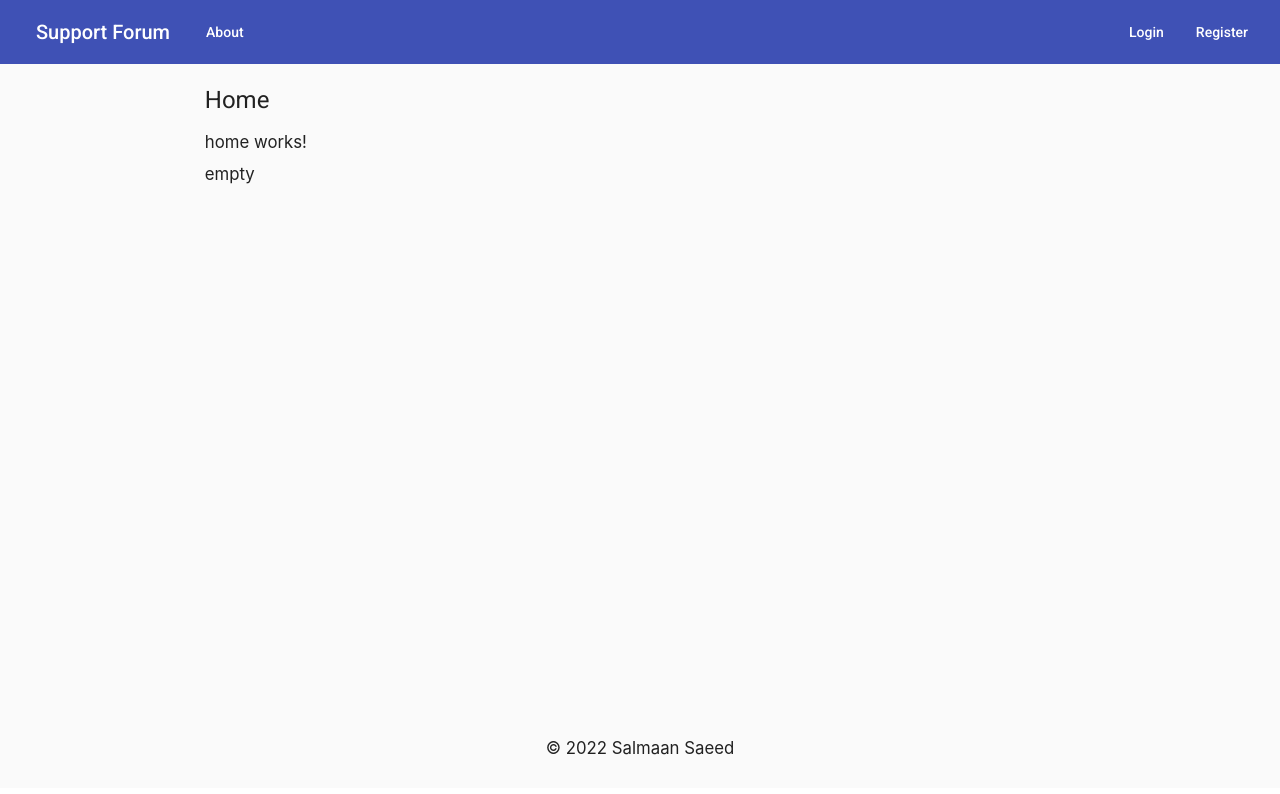
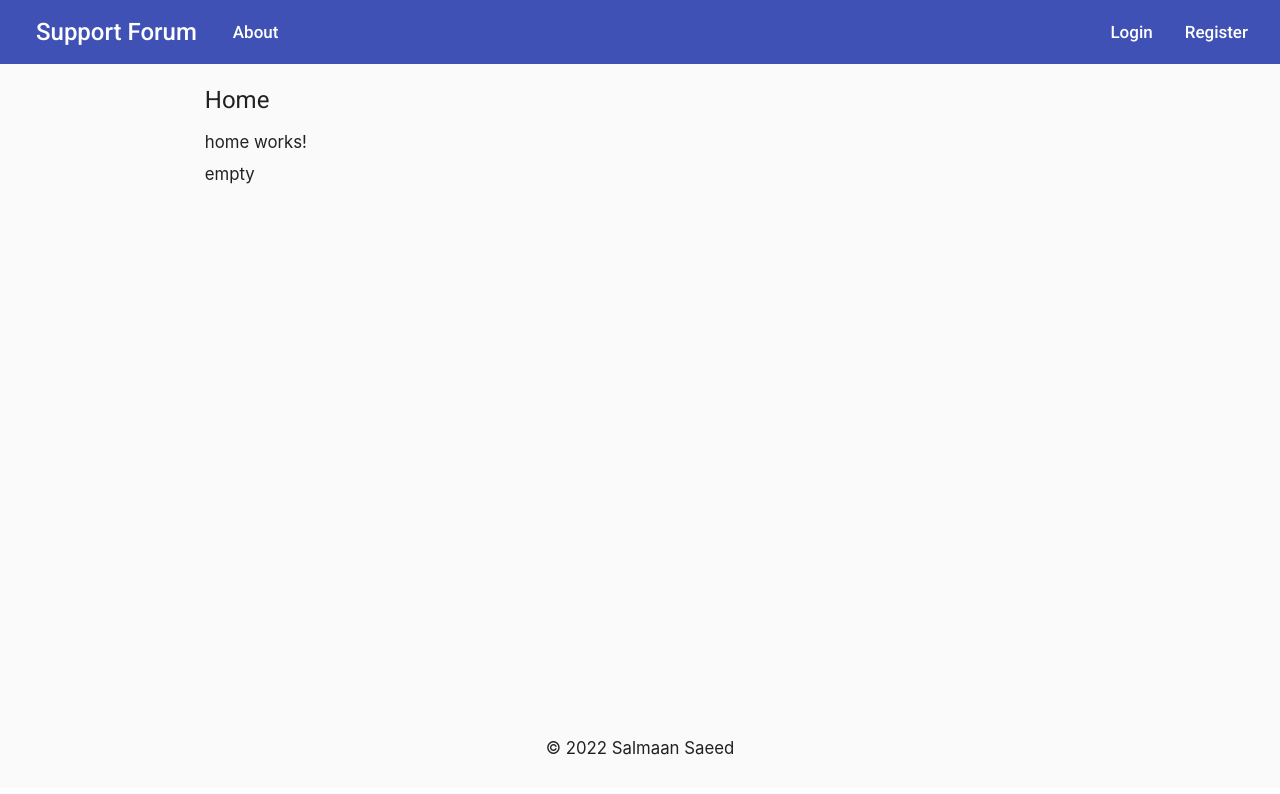
Before and after one commit to sagedemage/SupportForum, an Angular app in the folder frontend/: page / in a window 1280 px wide. Shown: the top 794 px of the page. Built offline with nearby package versions, Linux system fonts and the light colour scheme; no server answers.

Commit message:
Increased the font size for the toolbar links.

```diff
--- a/frontend/src/app/app.component.css
+++ b/frontend/src/app/app.component.css
@@ -33,6 +33,7 @@ footer a {
     padding-right: 20px;
     text-decoration: none;
     color: white;
+    font-size: 1.2em;
 }
 
 .menu-spacer {
--- a/frontend/src/app/app.component.html
+++ b/frontend/src/app/app.component.html
@@ -5,12 +5,12 @@
 	</button>
 	<a class="logo" [routerLink]="'/'"> Support Forum </a>
 	<div fxShow="true" fxHide.lt-md>
-		<a mat-button [routerLink]="'/about'"> About </a>
+		<a mat-button class="link-button" [routerLink]="'/about'"> About </a>
 	</div>
 	<span class="menu-spacer"></span>
 	<div fxShow="true" fxHide.lt-md>
-		<a mat-button [routerLink]="'/login'"> Login </a>
-		<a mat-button [routerLink]="'/register'"> Register </a>
+		<a mat-button class="link-button" [routerLink]="'/login'"> Login </a>
+		<a mat-button class="link-button" [routerLink]="'/register'"> Register </a>
 	</div>
 </mat-toolbar>
 
--- a/frontend/src/styles.css
+++ b/frontend/src/styles.css
@@ -3,3 +3,7 @@
 .field-full-width {
     width: 100%;
 }
+
+.link-button {
+    font-size: 0.85em;
+}
```
